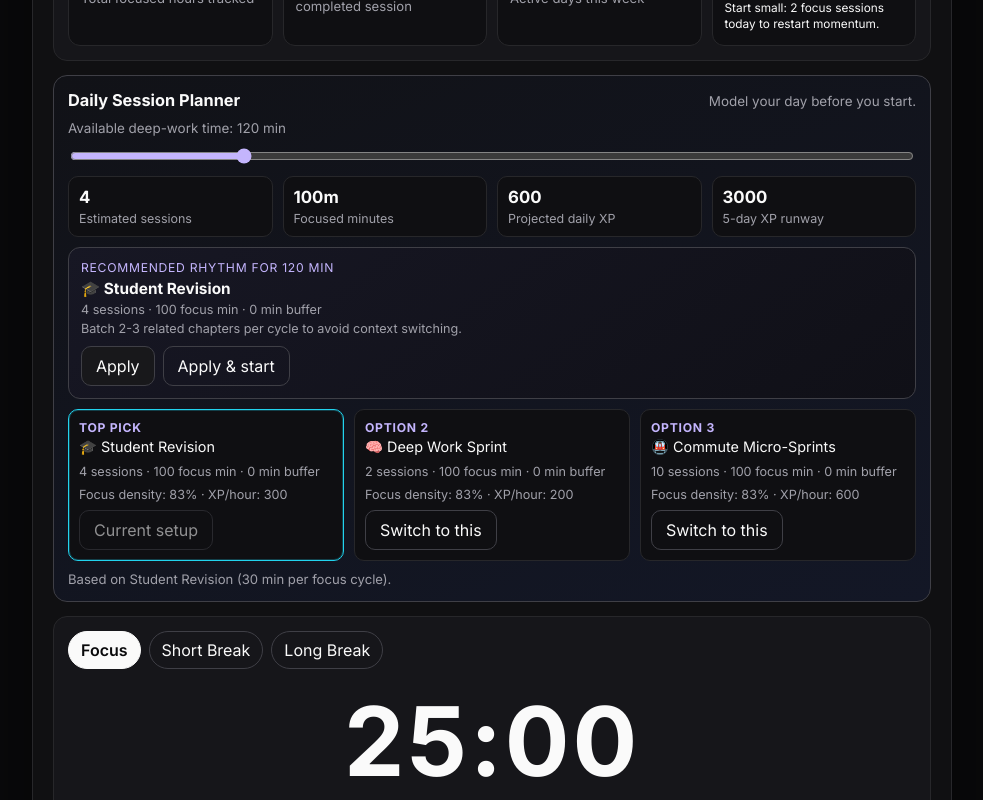
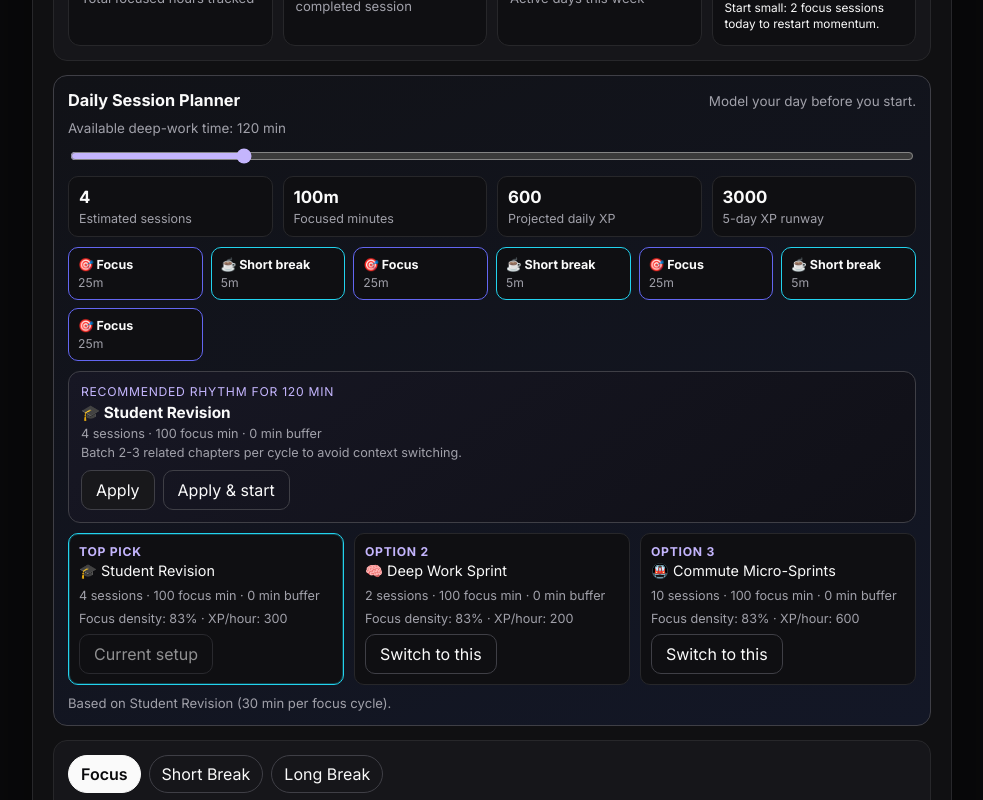
Before and after one commit to dhyoprd/pomodoro-glass, a Next.js app: page / in a window 1280 px wide. Shown: the part 1020-1820 px from the top of the page, without its empty margins (148-1131 px from the left). Built offline with nearby package versions, Linux system fonts and the light colour scheme.

Commit message:
Add visual session timeline preview to daily planner

```diff
--- a/src/app/globals.css
+++ b/src/app/globals.css
@@ -366,6 +366,48 @@ section {
   margin: 0;
   color: var(--muted);
   font-size: 0.82rem;
+}
+
+.timeline-strip {
+  display: grid;
+  grid-template-columns: repeat(auto-fit, minmax(120px, 1fr));
+  gap: 8px;
+}
+
+.timeline-block {
+  border: 1px solid var(--line);
+  border-radius: 10px;
+  background: #0f0f12;
+  padding: 9px;
+  display: grid;
+  gap: 3px;
+}
+
+.timeline-block strong {
+  font-size: 0.78rem;
+}
+
+.timeline-block span {
+  color: var(--muted);
+  font-size: 0.76rem;
+}
+
+.timeline-block.focus {
+  border-color: #6366f1;
+}
+
+.timeline-block.shortBreak {
+  border-color: #22d3ee;
+}
+
+.timeline-block.longBreak {
+  border-color: #c4b5fd;
+}
+
+.timeline-strip small {
+  align-self: center;
+  color: var(--muted);
+  font-size: 0.76rem;
 }
 
 .planner-recommendation {
--- a/src/application/SessionPlannerEngine.ts
+++ b/src/application/SessionPlannerEngine.ts
@@ -20,6 +20,14 @@ export type RankedPresetPlan = {
   xpPerHour: number;
 };
 
+export type SessionTimelineBlock = {
+  id: string;
+  kind: 'focus' | 'shortBreak' | 'longBreak';
+  minutes: number;
+  startsAtMinute: number;
+  endsAtMinute: number;
+};
+
 export function buildSessionPlannerSummary(settings: TimerSettings, planningMinutes: number): SessionPlannerSummary {
   const cycleMinutes = settings.focus + settings.shortBreak;
   const estimatedSessions = Math.max(1, Math.floor(planningMinutes / cycleMinutes));
@@ -33,6 +41,47 @@ export function buildSessionPlannerSummary(settings: TimerSettings, planningMinu
     estimatedWeeklyXp: estimatedXp * 5,
     cycleMinutes,
   };
+}
+
+export function buildSessionTimeline(settings: TimerSettings, planningMinutes: number): SessionTimelineBlock[] {
+  const blocks: SessionTimelineBlock[] = [];
+  let elapsed = 0;
+  let completedFocusSessions = 0;
+
+  while (elapsed < planningMinutes) {
+    const focusEnd = elapsed + settings.focus;
+    if (focusEnd > planningMinutes) break;
+
+    completedFocusSessions += 1;
+    blocks.push({
+      id: `focus-${completedFocusSessions}`,
+      kind: 'focus',
+      minutes: settings.focus,
+      startsAtMinute: elapsed,
+      endsAtMinute: focusEnd,
+    });
+    elapsed = focusEnd;
+
+    if (elapsed >= planningMinutes) break;
+
+    const isLongBreakDue = completedFocusSessions % settings.longBreakInterval === 0;
+    const breakMinutes = isLongBreakDue ? settings.longBreak : settings.shortBreak;
+    const breakKind: SessionTimelineBlock['kind'] = isLongBreakDue ? 'longBreak' : 'shortBreak';
+    const breakEnd = elapsed + breakMinutes;
+
+    if (breakEnd > planningMinutes) break;
+
+    blocks.push({
+      id: `${breakKind}-${completedFocusSessions}`,
+      kind: breakKind,
+      minutes: breakMinutes,
+      startsAtMinute: elapsed,
+      endsAtMinute: breakEnd,
+    });
+    elapsed = breakEnd;
+  }
+
+  return blocks;
 }
 
 export function rankPresetPlans(presets: ReadonlyArray<UseCasePreset>, planningMinutes: number): RankedPresetPlan[] {
--- a/src/ui/PomodoroApp.tsx
+++ b/src/ui/PomodoroApp.tsx
@@ -20,6 +20,7 @@ import {
 } from '@/application/GamificationEngine';
 import {
   buildSessionPlannerSummary,
+  buildSessionTimeline,
   rankPresetPlans,
 } from '@/application/SessionPlannerEngine';
 
@@ -130,10 +131,17 @@ export function PomodoroApp() {
     [state.mode],
   );
 
-  const sessionPlanner = useMemo(() => {
-    const settings = activePreset?.settings ?? state.settings;
-    return buildSessionPlannerSummary(settings, planningMinutes);
-  }, [activePreset?.settings, planningMinutes, state.settings]);
+  const plannerSettings = activePreset?.settings ?? state.settings;
+
+  const sessionPlanner = useMemo(
+    () => buildSessionPlannerSummary(plannerSettings, planningMinutes),
+    [plannerSettings, planningMinutes],
+  );
+
+  const sessionTimeline = useMemo(
+    () => buildSessionTimeline(plannerSettings, planningMinutes),
+    [plannerSettings, planningMinutes],
+  );
 
   const rankedPresetPlans = useMemo(
     () => rankPresetPlans(USE_CASE_PRESETS, planningMinutes),
@@ -324,6 +332,17 @@ export function PomodoroApp() {
               <span>5-day XP runway</span>
             </article>
           </div>
+          {sessionTimeline.length ? (
+            <div className="timeline-strip" aria-label="Session timeline preview">
+              {sessionTimeline.slice(0, 8).map((block) => (
+                <article className={`timeline-block ${block.kind}`} key={block.id}>
+                  <strong>{formatTimelineLabel(block.kind)}</strong>
+                  <span>{block.minutes}m</span>
+                </article>
+              ))}
+              {sessionTimeline.length > 8 ? <small>+{sessionTimeline.length - 8} more blocks in this plan</small> : null}
+            </div>
+          ) : null}
           {recommendedPreset ? (
             <article className="planner-recommendation" aria-live="polite">
               <div>
@@ -689,3 +708,9 @@ function formatSessionDate(isoDate: string): string {
     minute: '2-digit',
   }).format(date);
 }
+
+function formatTimelineLabel(kind: 'focus' | 'shortBreak' | 'longBreak'): string {
+  if (kind === 'focus') return '🎯 Focus';
+  if (kind === 'shortBreak') return '☕ Short break';
+  return '🛋️ Long break';
+}
```
